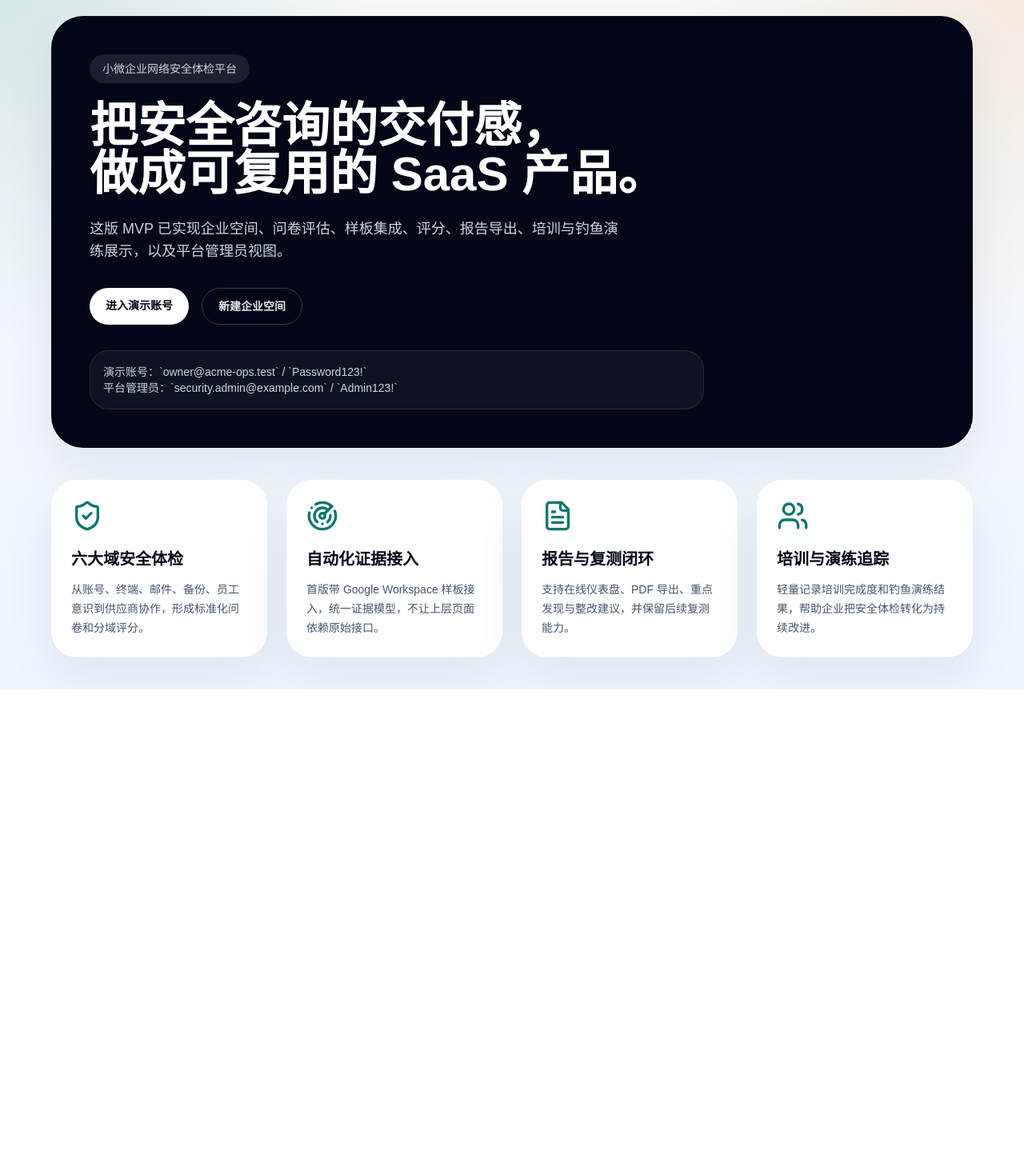
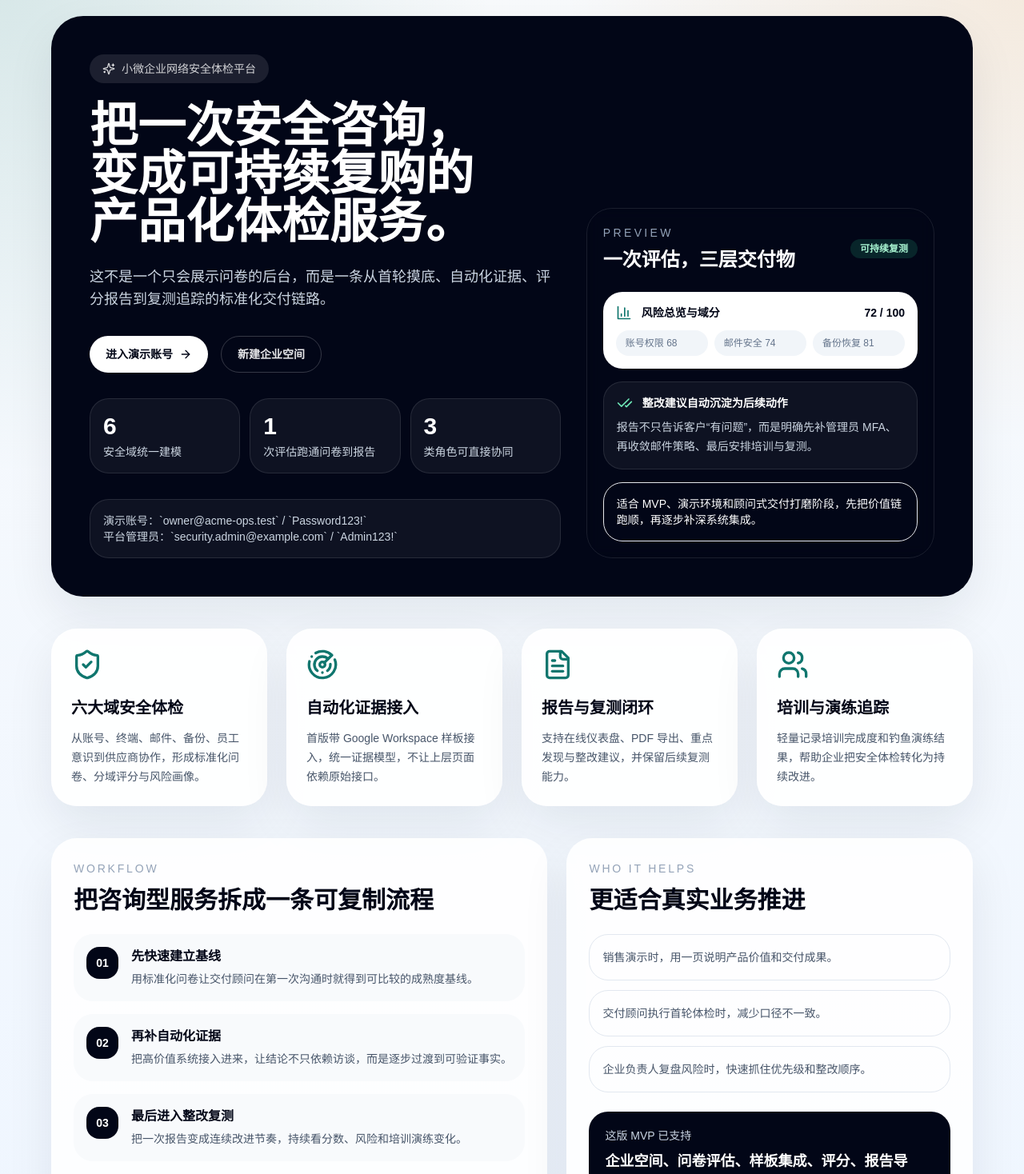
Before and after one commit to ZicaiLiao/SMB-Security-Checkup-Platform, a Next.js app: page / in a window 1280 px wide. Shown: the part 20-1488 px from the top of the page at 80% size. Before the commit the page ends 882 px from the top, so only its background shows below. Built offline with nearby package versions, Linux system fonts and the light colour scheme.

Commit message:
Refine landing page storytelling and conversion

```diff
--- a/src/app/globals.css
+++ b/src/app/globals.css
@@ -21,6 +21,15 @@ body {
     radial-gradient(circle at top right, rgba(217, 119, 6, 0.12), transparent 28%),
     linear-gradient(180deg, #f8fafc 0%, #eff6ff 100%);
   color: var(--ink);
+  font-feature-settings: "ss01" on;
+}
+
+::selection {
+  background: rgba(15, 118, 110, 0.18);
+}
+
+html {
+  scroll-behavior: smooth;
 }
 
 a {
--- a/src/app/page.tsx
+++ b/src/app/page.tsx
@@ -1,10 +1,19 @@
 import Link from "next/link";
-import { ShieldCheck, FileText, Radar, Users } from "lucide-react";
+import {
+  ArrowRight,
+  BarChart3,
+  CheckCheck,
+  FileText,
+  Radar,
+  ShieldCheck,
+  Sparkles,
+  Users
+} from "lucide-react";
 
 const features = [
   {
     title: "六大域安全体检",
-    description: "从账号、终端、邮件、备份、员工意识到供应商协作，形成标准化问卷和分域评分。",
+    description: "从账号、终端、邮件、备份、员工意识到供应商协作，形成标准化问卷、分域评分与风险画像。",
     icon: ShieldCheck
   },
   {
@@ -24,28 +33,70 @@ const features = [
   }
 ];
 
+const highlights = [
+  { value: "6", label: "安全域统一建模" },
+  { value: "1", label: "次评估跑通问卷到报告" },
+  { value: "3", label: "类角色可直接协同" }
+];
+
+const workflow = [
+  {
+    title: "先快速建立基线",
+    description: "用标准化问卷让交付顾问在第一次沟通时就得到可比较的成熟度基线。"
+  },
+  {
+    title: "再补自动化证据",
+    description: "把高价值系统接入进来，让结论不只依赖访谈，而是逐步过渡到可验证事实。"
+  },
+  {
+    title: "最后进入整改复测",
+    description: "把一次报告变成连续改进节奏，持续看分数、风险和培训演练变化。"
+  }
+];
+
+const audiences = [
+  "销售演示时，用一页说明产品价值和交付成果。",
+  "交付顾问执行首轮体检时，减少口径不一致。",
+  "企业负责人复盘风险时，快速抓住优先级和整改顺序。"
+];
+
 export default function HomePage() {
   return (
-    <main className="min-h-screen px-6 py-10 md:px-10">
+    <main className="min-h-screen px-6 py-8 md:px-10 md:py-10">
       <div className="mx-auto max-w-6xl">
-        <div className="rounded-[2.5rem] bg-slate-950 p-8 text-white shadow-panel md:p-12">
-          <div className="max-w-3xl">
-            <div className="inline-flex rounded-full bg-white/10 px-4 py-2 text-sm font-medium text-white/80">小微企业网络安全体检平台</div>
+        <section className="overflow-hidden rounded-[2.5rem] bg-slate-950 text-white shadow-panel">
+          <div className="grid gap-8 p-8 md:p-12 xl:grid-cols-[1.15fr_0.85fr]">
+            <div>
+              <div className="inline-flex items-center gap-2 rounded-full bg-white/10 px-4 py-2 text-sm font-medium text-white/80">
+                <Sparkles className="h-4 w-4" />
+                小微企业网络安全体检平台
+              </div>
               <h1 className="mt-6 text-4xl font-semibold leading-tight md:text-6xl">
-              把安全咨询的交付感，
+                把一次安全咨询，
                 <br />
-              做成可复用的 SaaS 产品。
+                变成可持续复购的
+                <br />
+                产品化体检服务。
               </h1>
               <p className="mt-6 max-w-2xl text-base leading-7 text-slate-300 md:text-lg">
-              这版 MVP 已实现企业空间、问卷评估、样板集成、评分、报告导出、培训与钓鱼演练展示，以及平台管理员视图。
+                这不是一个只会展示问卷的后台，而是一条从首轮摸底、自动化证据、评分报告到复测追踪的标准化交付链路。
               </p>
               <div className="mt-8 flex flex-wrap gap-4">
-              <Link className="rounded-full bg-white px-5 py-3 text-sm font-semibold text-slate-950 transition hover:bg-slate-200" href="/signin">
+                <Link className="inline-flex items-center gap-2 rounded-full bg-white px-5 py-3 text-sm font-semibold text-slate-950 transition hover:bg-slate-200" href="/signin">
                   进入演示账号
+                  <ArrowRight className="h-4 w-4" />
                 </Link>
                 <Link className="rounded-full border border-white/20 px-5 py-3 text-sm font-semibold text-white/90 transition hover:border-white/40" href="/register">
                   新建企业空间
                 </Link>
+              </div>
+              <div className="mt-8 grid gap-3 sm:grid-cols-3">
+                {highlights.map((item) => (
+                  <div className="rounded-3xl border border-white/10 bg-white/5 px-4 py-4" key={item.label}>
+                    <div className="text-3xl font-semibold text-white">{item.value}</div>
+                    <div className="mt-1 text-sm text-slate-300">{item.label}</div>
+                  </div>
+                ))}
               </div>
               <div className="mt-8 rounded-3xl border border-white/10 bg-white/5 p-4 text-sm text-slate-300">
                 演示账号：`owner@acme-ops.test` / `Password123!`
@@ -53,7 +104,48 @@ export default function HomePage() {
                 平台管理员：`security.admin@example.com` / `Admin123!`
               </div>
             </div>
+
+            <div className="flex items-end">
+              <div className="w-full rounded-[2rem] border border-white/10 bg-white/6 p-5 backdrop-blur">
+                <div className="flex items-center justify-between">
+                  <div>
+                    <div className="text-sm uppercase tracking-[0.24em] text-slate-400">Preview</div>
+                    <div className="mt-2 text-2xl font-semibold">一次评估，三层交付物</div>
                   </div>
+                  <div className="rounded-full bg-emerald-400/15 px-3 py-1 text-xs font-semibold text-emerald-200">可持续复测</div>
+                </div>
+                <div className="mt-6 space-y-4">
+                  <div className="rounded-3xl bg-white p-4 text-slate-950">
+                    <div className="flex items-center justify-between">
+                      <div className="flex items-center gap-3">
+                        <BarChart3 className="h-5 w-5 text-ocean" />
+                        <div className="text-sm font-semibold">风险总览与域分</div>
+                      </div>
+                      <div className="text-sm font-semibold">72 / 100</div>
+                    </div>
+                    <div className="mt-3 grid grid-cols-3 gap-2 text-xs text-slate-500">
+                      <div className="rounded-2xl bg-slate-100 px-3 py-2">账号权限 68</div>
+                      <div className="rounded-2xl bg-slate-100 px-3 py-2">邮件安全 74</div>
+                      <div className="rounded-2xl bg-slate-100 px-3 py-2">备份恢复 81</div>
+                    </div>
+                  </div>
+                  <div className="rounded-3xl border border-white/10 bg-white/5 p-4">
+                    <div className="flex items-center gap-3 text-sm font-semibold">
+                      <CheckCheck className="h-5 w-5 text-emerald-300" />
+                      整改建议自动沉淀为后续动作
+                    </div>
+                    <p className="mt-2 text-sm leading-6 text-slate-300">
+                      报告不只告诉客户“有问题”，而是明确先补管理员 MFA、再收敛邮件策略、最后安排培训与复测。
+                    </p>
+                  </div>
+                  <div className="rounded-3xl border border-amber-300/20 bg-amber-400/10 p-4 text-sm text-amber-50">
+                    适合 MVP、演示环境和顾问式交付打磨阶段，先把价值链跑顺，再逐步补深系统集成。
+                  </div>
+                </div>
+              </div>
+            </div>
+          </div>
+        </section>
 
         <section className="mt-10 grid gap-6 md:grid-cols-2 xl:grid-cols-4">
           {features.map((feature) => (
@@ -64,6 +156,42 @@ export default function HomePage() {
             </div>
           ))}
         </section>
+
+        <section className="mt-10 grid gap-6 lg:grid-cols-[1.1fr_0.9fr]">
+          <div className="rounded-[2rem] bg-white/90 p-7 shadow-panel">
+            <div className="text-sm uppercase tracking-[0.2em] text-slate-400">Workflow</div>
+            <h2 className="mt-3 text-3xl font-semibold text-slate-950">把咨询型服务拆成一条可复制流程</h2>
+            <div className="mt-6 space-y-4">
+              {workflow.map((item, index) => (
+                <div className="flex gap-4 rounded-3xl bg-slate-50 p-4" key={item.title}>
+                  <div className="flex h-10 w-10 shrink-0 items-center justify-center rounded-2xl bg-slate-950 text-sm font-semibold text-white">
+                    0{index + 1}
+                  </div>
+                  <div>
+                    <div className="text-base font-semibold text-slate-950">{item.title}</div>
+                    <p className="mt-1 text-sm leading-6 text-slate-600">{item.description}</p>
+                  </div>
+                </div>
+              ))}
+            </div>
+          </div>
+
+          <div className="rounded-[2rem] bg-white/90 p-7 shadow-panel">
+            <div className="text-sm uppercase tracking-[0.2em] text-slate-400">Who It Helps</div>
+            <h2 className="mt-3 text-3xl font-semibold text-slate-950">更适合真实业务推进</h2>
+            <div className="mt-6 space-y-3">
+              {audiences.map((item) => (
+                <div className="rounded-3xl border border-slate-200 px-4 py-4 text-sm leading-6 text-slate-600" key={item}>
+                  {item}
+                </div>
+              ))}
+            </div>
+            <div className="mt-6 rounded-3xl bg-slate-950 p-5 text-white">
+              <div className="text-sm text-slate-300">这版 MVP 已支持</div>
+              <div className="mt-2 text-lg font-semibold">企业空间、问卷评估、样板集成、评分、报告导出、培训与钓鱼演练展示，以及平台管理员视图。</div>
+            </div>
+          </div>
+        </section>
       </div>
     </main>
   );
```
Lines whose indentation alone changed are shown as unchanged.
